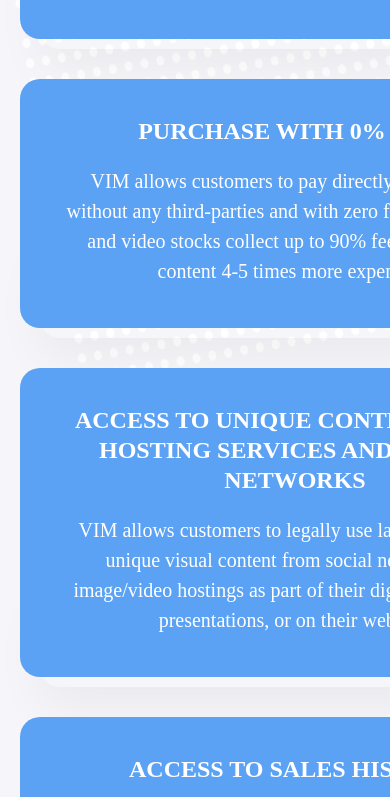
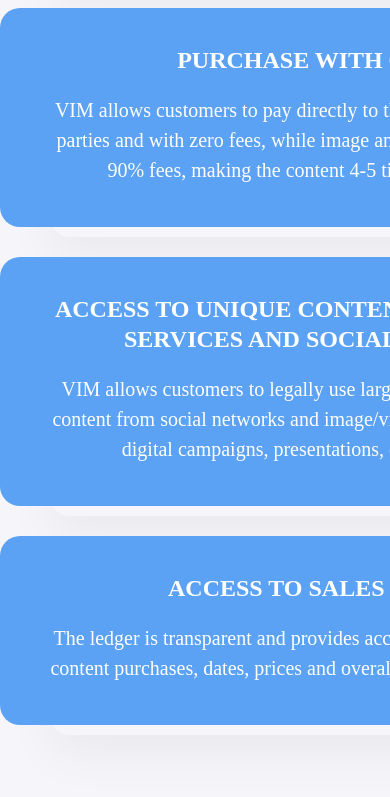
Before and after one commit to dmitryorelopt/vim-lending, a plain HTML site: page index.html in a window 390 px wide. Shown: the part 3067-3864 px from the top of the page. Drawn offline with Linux system fonts and the light colour scheme.

Commit message:
added css for customers on middle screen

```diff
--- a/css/for-customers.css
+++ b/css/for-customers.css
@@ -71,3 +71,39 @@
 .rotate-5 {
     transform: rotate(5deg);
 }
+
+
+
+@media (max-width: 1199px) {
+    .container_for-customers {
+        padding-bottom: 60px;
+    }
+
+    .background_for-customers {
+        display: none;
+    }
+
+    .cards_for-customers.work_body {
+        margin: 34px auto;
+    }
+
+    .wrapper-fro-substrate_for-customers {
+        width: 100%;
+    }
+
+    .card_for-customers {
+        width: 100%;
+        margin: 30px 0 0;
+    }
+
+    .substrate-card_for-customers {
+        width: 568px;
+        left: calc(50% - 284px);
+        bottom: -10px;
+    }
+
+    .rotate-5 {
+        transform: rotate(0);
+    }
+
+}
```
